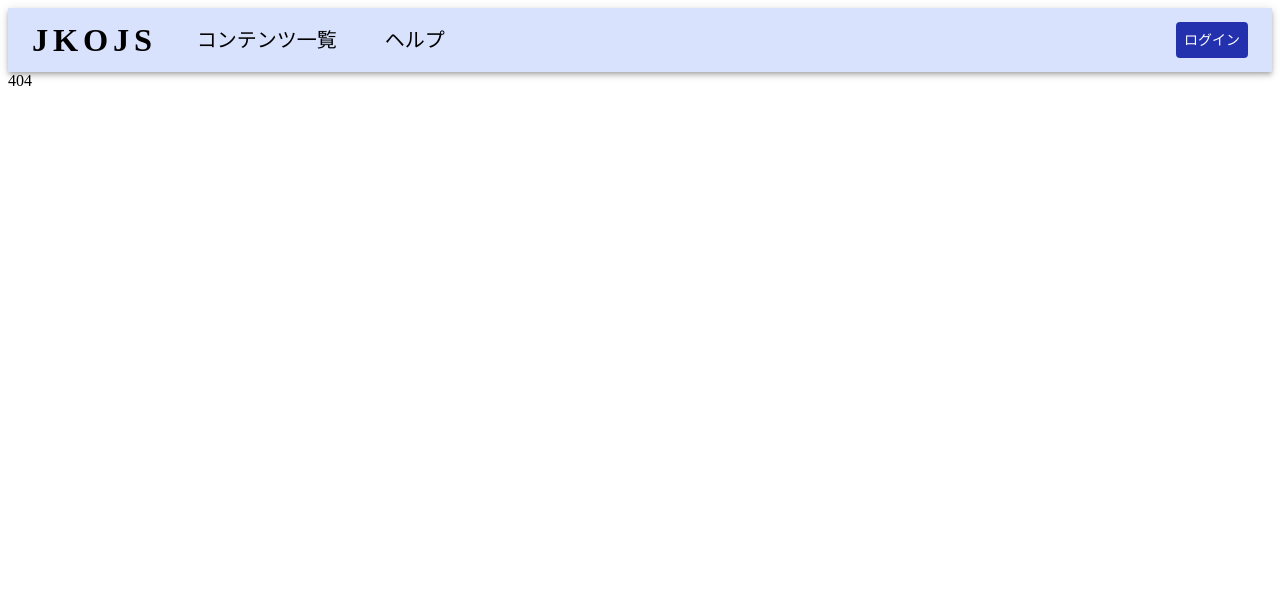
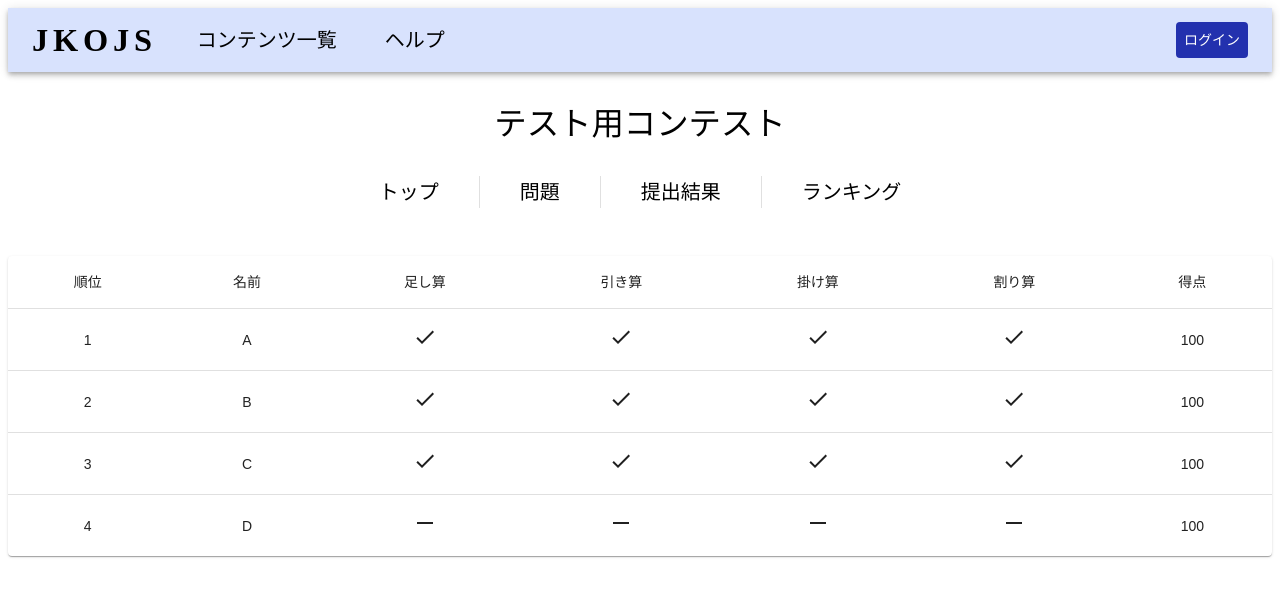
Before and after one commit to mct-joken/jkojs-front, a React (Vite) app: page /1/ranking in a window 1280 px wide. Before the commit this address had no page. Shown: the top 596 px of the page. Built offline with nearby package versions, Linux system fonts and the light colour scheme; a web font is replaced by a local one; what @traptitech/markdown-it-katex would draw is missing.

Commit message:
layout:ランキング #7

```diff
--- a/src/pages/contest.tsx
+++ b/src/pages/contest.tsx
@@ -11,7 +11,7 @@ const Contest: React.FC<Props> = (props) => {
   return (
     <ThemeProvider theme={theme}>
       <center>
-        <Typography variant={"h4"} sx={{ m: "1rem" }}>
+        <Typography variant={"h4"} sx={{ m: "2rem" }}>
           {props.title}
         </Typography>
       </center>
--- /dev/null
+++ b/src/pages/contestRanking.tsx
@@ -0,0 +1,108 @@
+import React from "react";
+import { ThemeProvider } from "@mui/system";
+import theme from "../fixtures/theme";
+import {
+  Paper,
+  Table,
+  TableBody,
+  TableCell,
+  TableContainer,
+  TableHead,
+  TableRow,
+} from "@mui/material";
+import ContestHeader from "../component/ContestHeader";
+import Typography from "@mui/material/Typography";
+import DoneIcon from "@mui/icons-material/Done";
+import HorizontalRuleIcon from "@mui/icons-material/HorizontalRule";
+function createData(
+  rank: number,
+  name: string,
+  A: boolean,
+  B: boolean,
+  C: boolean,
+  D: boolean,
+  score: number
+) {
+  return { rank, name, A, B, C, D, score };
+}
+
+const data = [
+  createData(1, "A", true, true, true, true, 100),
+  createData(2, "B", true, true, true, true, 100),
+  createData(3, "C", true, true, true, true, 100),
+  createData(4, "D", false, false, false, false, 100),
+];
+const contestData = {
+  A問題: "足し算",
+  B問題: "引き算",
+  C問題: "掛け算",
+  D問題: "割り算",
+};
+const ContestRanking: React.FC = () => {
+  return (
+    <ThemeProvider theme={theme}>
+      <ContestHeader selected={"ranking"} />
+      <TableContainer component={Paper}>
+        <Table sx={{ minWidth: 650 }}>
+          {/* ヘッダー */}
+          <TableHead>
+            <TableRow>
+              <TableCell align="center">
+                <Typography variant={"body2"}>順位</Typography>
+              </TableCell>
+              <TableCell align="center">
+                <Typography variant={"body2"}>名前</Typography>
+              </TableCell>
+              <TableCell align="center">
+                <Typography variant={"body2"}>{contestData.A問題}</Typography>
+              </TableCell>
+              <TableCell align="center">
+                <Typography variant={"body2"}>{contestData.B問題}</Typography>
+              </TableCell>
+              <TableCell align="center">
+                <Typography variant={"body2"}>{contestData.C問題}</Typography>
+              </TableCell>
+              <TableCell align="center">
+                <Typography variant={"body2"}>{contestData.D問題}</Typography>
+              </TableCell>
+              <TableCell align="center">
+                <Typography variant={"body2"}>得点</Typography>
+              </TableCell>
+            </TableRow>
+          </TableHead>
+          <TableBody>
+            {data.map((row) => (
+              <TableRow
+                key={row.name}
+                sx={{ "&:last-child td, &:last-child th": { border: 0 } }}
+              >
+                <TableCell align="center">
+                  <Typography variant={"body2"}>{row.rank}</Typography>
+                </TableCell>
+                <TableCell align="center">
+                  <Typography variant={"body2"}>{row.name}</Typography>
+                </TableCell>
+                <TableCell align="center">
+                  {row.A ? <DoneIcon /> : <HorizontalRuleIcon />}
+                </TableCell>
+                <TableCell align="center">
+                  {row.B ? <DoneIcon /> : <HorizontalRuleIcon />}
+                </TableCell>
+                <TableCell align="center">
+                  {row.C ? <DoneIcon /> : <HorizontalRuleIcon />}
+                </TableCell>
+                <TableCell align="center">
+                  {row.D ? <DoneIcon /> : <HorizontalRuleIcon />}
+                </TableCell>
+                <TableCell align="center">
+                  <Typography variant={"body2"}>{row.score}</Typography>
+                </TableCell>
+              </TableRow>
+            ))}
+          </TableBody>
+        </Table>
+      </TableContainer>
+    </ThemeProvider>
+  );
+};
+export default ContestRanking;
--- a/src/route.tsx
+++ b/src/route.tsx
@@ -10,6 +10,7 @@ import ContestTop from "./pages/contestTop";
 import Contest from "./pages/contest";
 import Problem from "./pages/problem";
 import ContestResult from "./pages/contestResult";
+import ContestRanking from "./pages/contestRanking";
 
 export const Router: React.FC = () => {
   return (
@@ -28,6 +29,7 @@ export const Router: React.FC = () => {
               <Route path="top" element={<ContestTop />} />
               <Route path="problem" element={<Problem />} />
               <Route path="result" element={<ContestResult />} />
+              <Route path="ranking" element={<ContestRanking />} />
             </Route>
             <Route path="*" element={<div>404</div>} />
           </Routes>
```
